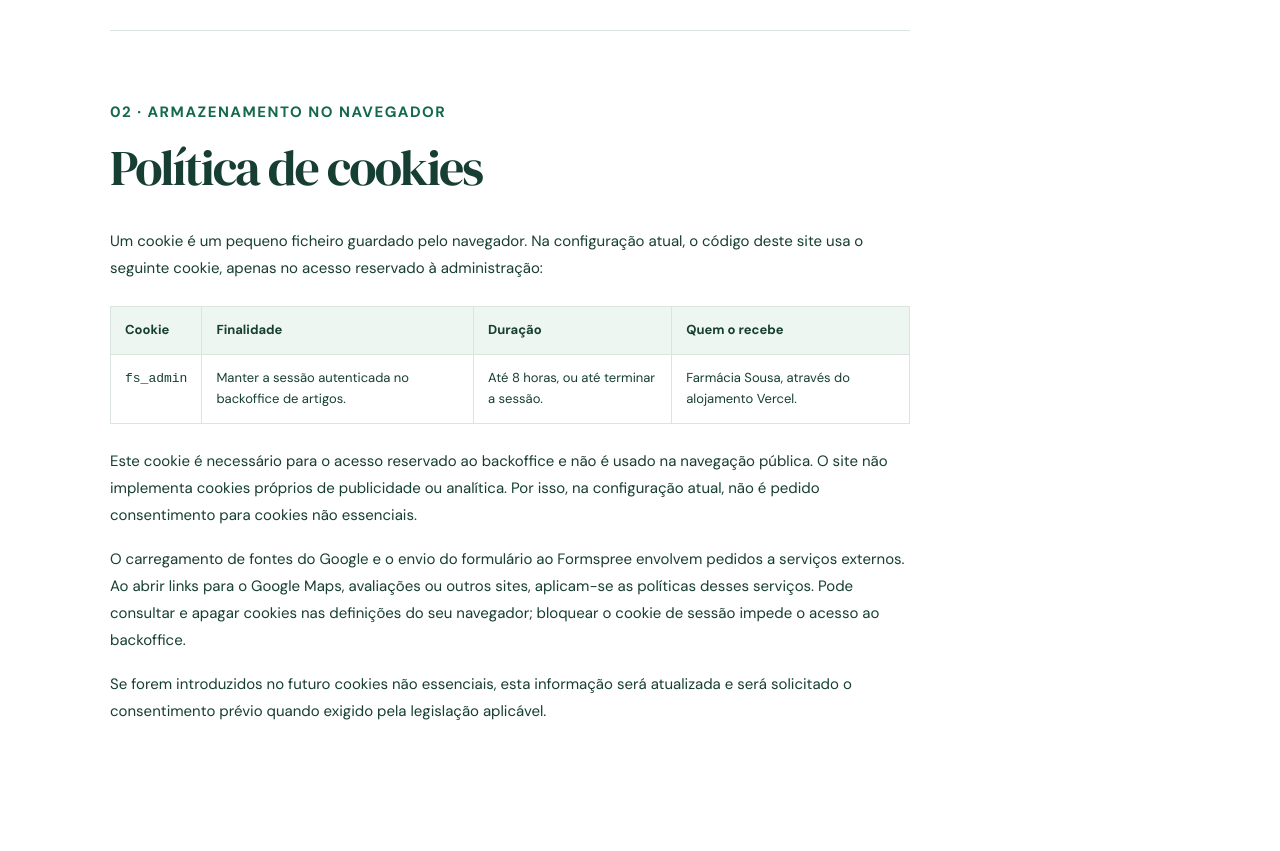
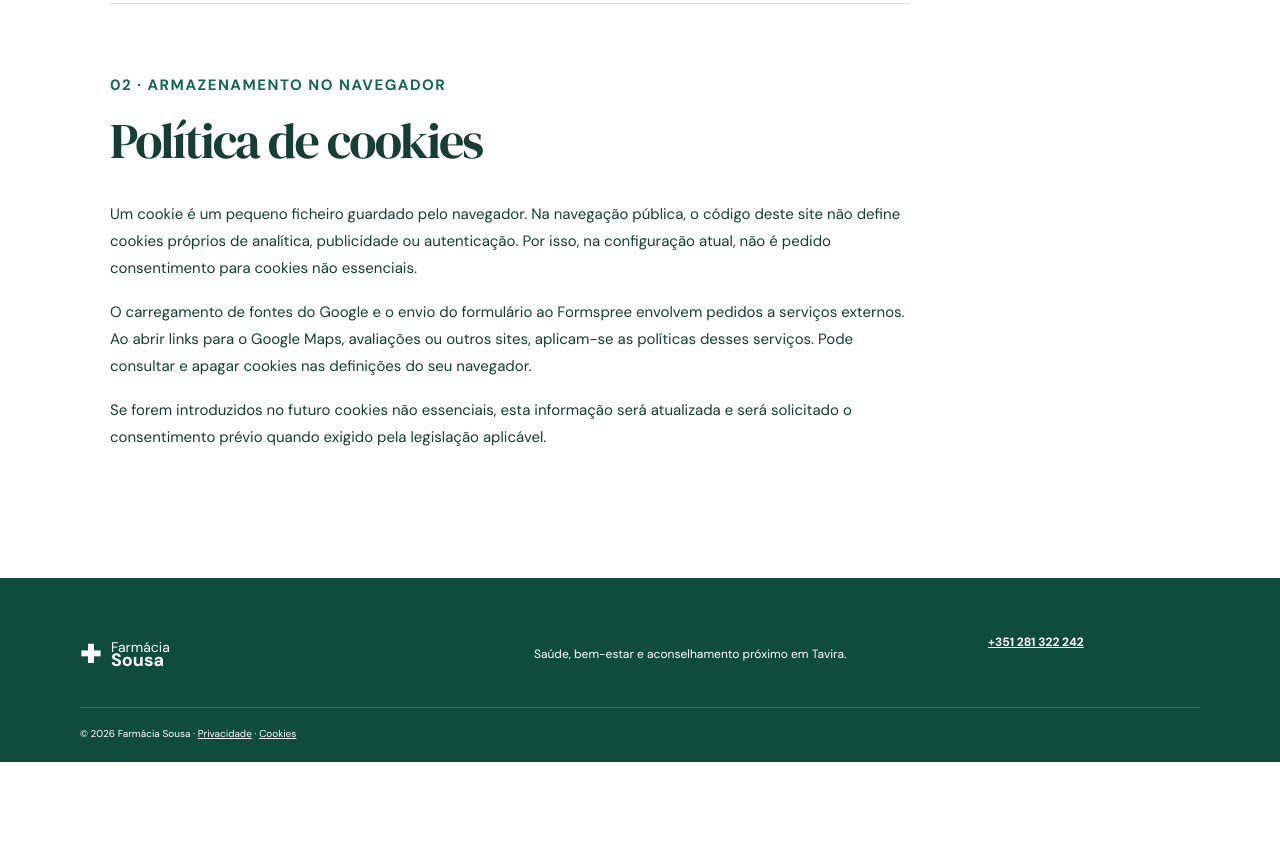
Before and after one commit to asaantunes/FarmaciaSousa, a website: page politicas.html in a window 1280 px wide. Shown: the part 2294-3145 px from the top of the page. After the commit the page ends 3056 px from the top, so only its background shows below. Drawn offline with Linux system fonts and the light colour scheme.

Commit message:
Scope public privacy notice to site visitors

```diff
--- a/politicas.css
+++ b/politicas.css
@@ -12,10 +12,5 @@
 .policy-section h3{font-size:19px;line-height:1.3;margin:36px 0 12px}
 .policy-section p{font-size:15px;line-height:1.8;margin:0 0 17px}
 .policy-section a{color:var(--green);text-underline-offset:3px;overflow-wrap:anywhere}
-.cookie-table-wrap{overflow-x:auto;margin:24px 0}
-.policy-section table{width:100%;min-width:600px;border-collapse:collapse;font-size:13px}
-.policy-section th,.policy-section td{padding:13px 14px;text-align:left;vertical-align:top;border:1px solid var(--line)}
-.policy-section th{background:var(--mint)}
-.policy-section code{font-size:13px}
 footer small a{font-size:inherit;font-weight:inherit}
 @media(max-width:800px){.policy-page{padding:55px 24px 75px}.policy-section{padding-top:55px}.policy-section+.policy-section{margin-top:35px}}
--- a/politicas.html
+++ b/politicas.html
@@ -36,13 +36,13 @@
 
       <h3>Dados tratados e finalidade</h3>
       <p>Quando envia o formulário de contacto, tratamos o nome, o endereço de email, a mensagem e a confirmação de consentimento para responder ao seu pedido. O email é necessário para podermos responder; o envio do formulário é facultativo. Pedimos que não inclua dados de saúde, receitas ou outra informação sensível na mensagem.</p>
-      <p>Na utilização do site, podem ser tratados dados técnicos de ligação, como endereço IP, data e hora do acesso e informação do navegador, necessários à apresentação, funcionamento e segurança do serviço. O backoffice usa um cookie de sessão para autenticar a pessoa autorizada a gerir os artigos. O site também reproduz excertos de avaliações públicas do Google, incluindo o nome público do respetivo autor.</p>
+      <p>Na utilização do site, podem ser tratados dados técnicos de ligação, como endereço IP, data e hora do acesso e informação do navegador, necessários à apresentação, funcionamento e segurança do serviço. O site também reproduz excertos de avaliações públicas do Google, incluindo o nome público do respetivo autor.</p>
 
       <h3>Fundamento jurídico</h3>
       <p>O tratamento da mensagem de contacto baseia-se no consentimento assinalado antes do envio (artigo 6.º, n.º 1, alínea a), do RGPD). Pode retirá-lo a qualquer momento através do email indicado acima, sem afetar o tratamento realizado antes da retirada. O tratamento dos dados técnicos necessários ao funcionamento e segurança do site baseia-se no interesse legítimo da Farmácia Sousa em disponibilizar e proteger este serviço (artigo 6.º, n.º 1, alínea f), do RGPD). A apresentação dos excertos de avaliações públicas baseia-se no interesse legítimo de informar os visitantes sobre a experiência de outros clientes; os autores podem pedir a retirada do excerto deste site pelo contacto indicado acima.</p>
 
       <h3>Serviços utilizados e destinatários</h3>
-      <p>O site está alojado na Vercel. O formulário é processado pelo Formspree, que encaminha a mensagem para o endereço de correio configurado para receber os pedidos; a mensagem fica acessível às pessoas autorizadas a responder. Os artigos e as respetivas imagens podem ser alojados no Vercel Blob. As fontes do site são carregadas a partir do Google Fonts, pelo que o navegador estabelece uma ligação aos servidores da Google para as obter. Estes prestadores podem receber dados técnicos necessários à prestação dos seus serviços. O link para o Google Maps e o link para as avaliações abrem serviços externos apenas quando são selecionados.</p>
+      <p>O site e os seus conteúdos estão alojados na Vercel. O formulário é processado pelo Formspree, que encaminha a mensagem para o endereço de correio configurado para receber os pedidos; a mensagem fica acessível às pessoas autorizadas a responder. As fontes do site são carregadas a partir do Google Fonts, pelo que o navegador estabelece uma ligação aos servidores da Google para as obter. Estes prestadores podem receber dados técnicos necessários à prestação dos seus serviços. O link para o Google Maps e o link para as avaliações abrem serviços externos apenas quando são selecionados.</p>
       <p>Alguns destes serviços podem tratar dados fora do Espaço Económico Europeu, incluindo nos Estados Unidos. Consulte as informações de privacidade dos respetivos prestadores: <a href="https://vercel.com/legal/privacy-notice" target="_blank" rel="noopener noreferrer">Vercel</a>, <a href="https://formspree.io/legal/privacy-policy/" target="_blank" rel="noopener noreferrer">Formspree</a> e <a href="https://policies.google.com/privacy" target="_blank" rel="noopener noreferrer">Google</a>.</p>
 
       <h3>Conservação</h3>
@@ -56,10 +56,8 @@
     <section id="cookies" class="policy-section" aria-labelledby="cookies-title">
       <p class="eyebrow">02 · ARMAZENAMENTO NO NAVEGADOR</p>
       <h2 id="cookies-title">Política de cookies</h2>
-      <p>Um cookie é um pequeno ficheiro guardado pelo navegador. Na configuração atual, o código deste site usa o seguinte cookie, apenas no acesso reservado à administração:</p>
-      <div class="cookie-table-wrap"><table><thead><tr><th>Cookie</th><th>Finalidade</th><th>Duração</th><th>Quem o recebe</th></tr></thead><tbody><tr><td><code>fs_admin</code></td><td>Manter a sessão autenticada no backoffice de artigos.</td><td>Até 8 horas, ou até terminar a sessão.</td><td>Farmácia Sousa, através do alojamento Vercel.</td></tr></tbody></table></div>
-      <p>Este cookie é necessário para o acesso reservado ao backoffice e não é usado na navegação pública. O site não implementa cookies próprios de publicidade ou analítica. Por isso, na configuração atual, não é pedido consentimento para cookies não essenciais.</p>
-      <p>O carregamento de fontes do Google e o envio do formulário ao Formspree envolvem pedidos a serviços externos. Ao abrir links para o Google Maps, avaliações ou outros sites, aplicam-se as políticas desses serviços. Pode consultar e apagar cookies nas definições do seu navegador; bloquear o cookie de sessão impede o acesso ao backoffice.</p>
+      <p>Um cookie é um pequeno ficheiro guardado pelo navegador. Na navegação pública, o código deste site não define cookies próprios de analítica, publicidade ou autenticação. Por isso, na configuração atual, não é pedido consentimento para cookies não essenciais.</p>
+      <p>O carregamento de fontes do Google e o envio do formulário ao Formspree envolvem pedidos a serviços externos. Ao abrir links para o Google Maps, avaliações ou outros sites, aplicam-se as políticas desses serviços. Pode consultar e apagar cookies nas definições do seu navegador.</p>
       <p>Se forem introduzidos no futuro cookies não essenciais, esta informação será atualizada e será solicitado o consentimento prévio quando exigido pela legislação aplicável.</p>
     </section>
   </main>
```
Also changed, not shown: admin.html (+1 -1 lines).
